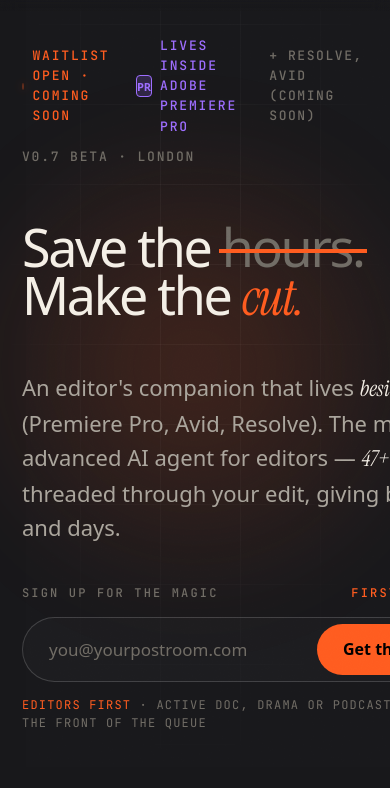
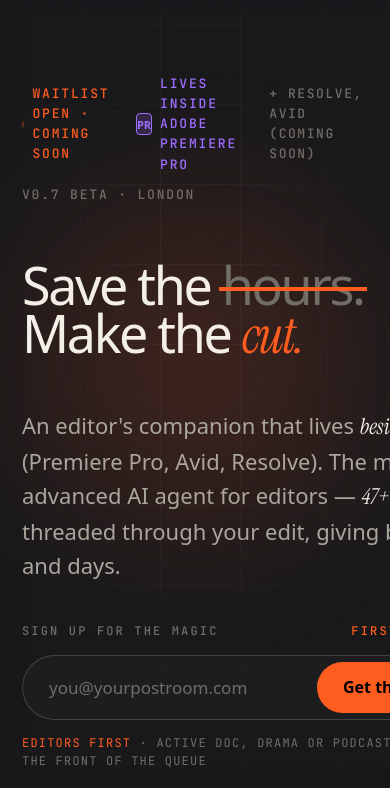
Before and after one commit to widei/cinesmithpro.com, a plain HTML site: page index.html in a window 390 px wide. Shown: the part 56-844 px from the top of the page. Drawn offline with Linux system fonts and the light colour scheme; a web font is replaced by a local one.

Commit message:
Revert "style: lift hero — drop top padding 160->110, remove vertical-centre + 100vh fill"
This reverts commit 2d87e68f683ef135b9745f896cd197e8db8b22be.

```diff
--- a/index.html
+++ b/index.html
@@ -196,8 +196,12 @@
 
   /* ───────── HERO ───────── */
   .hero {
-    padding: 110px 0 70px;
+    padding: 160px 0 80px;
     position: relative;
+    min-height: 100vh;
+    display: flex;
+    flex-direction: column;
+    justify-content: center;
   }
   .hero-grid-bg {
     position: absolute;
@@ -617,7 +621,7 @@
     .nav { padding: 14px 22px; }
     .nav-cta { font-size: 11px; padding: 10px 14px; }
 
-    .hero { padding: 92px 0 50px; }
+    .hero { padding: 130px 0 60px; }
     .hero-row { grid-template-columns: 1fr; gap: 40px; }
     .hero-meta { flex-direction: column; align-items: flex-start; gap: 10px; }
     .hero-meta .divider { display: none; }
```
